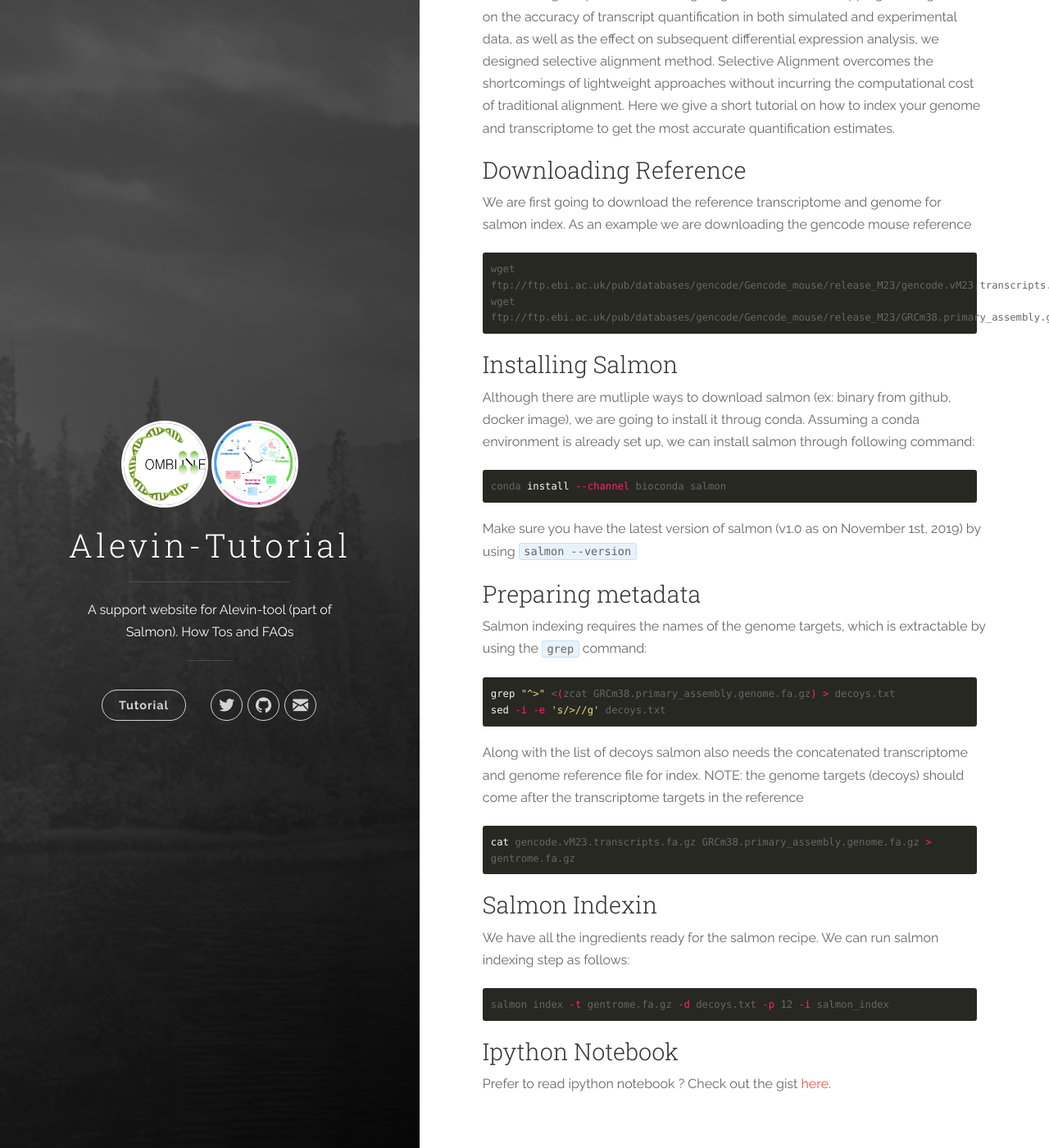
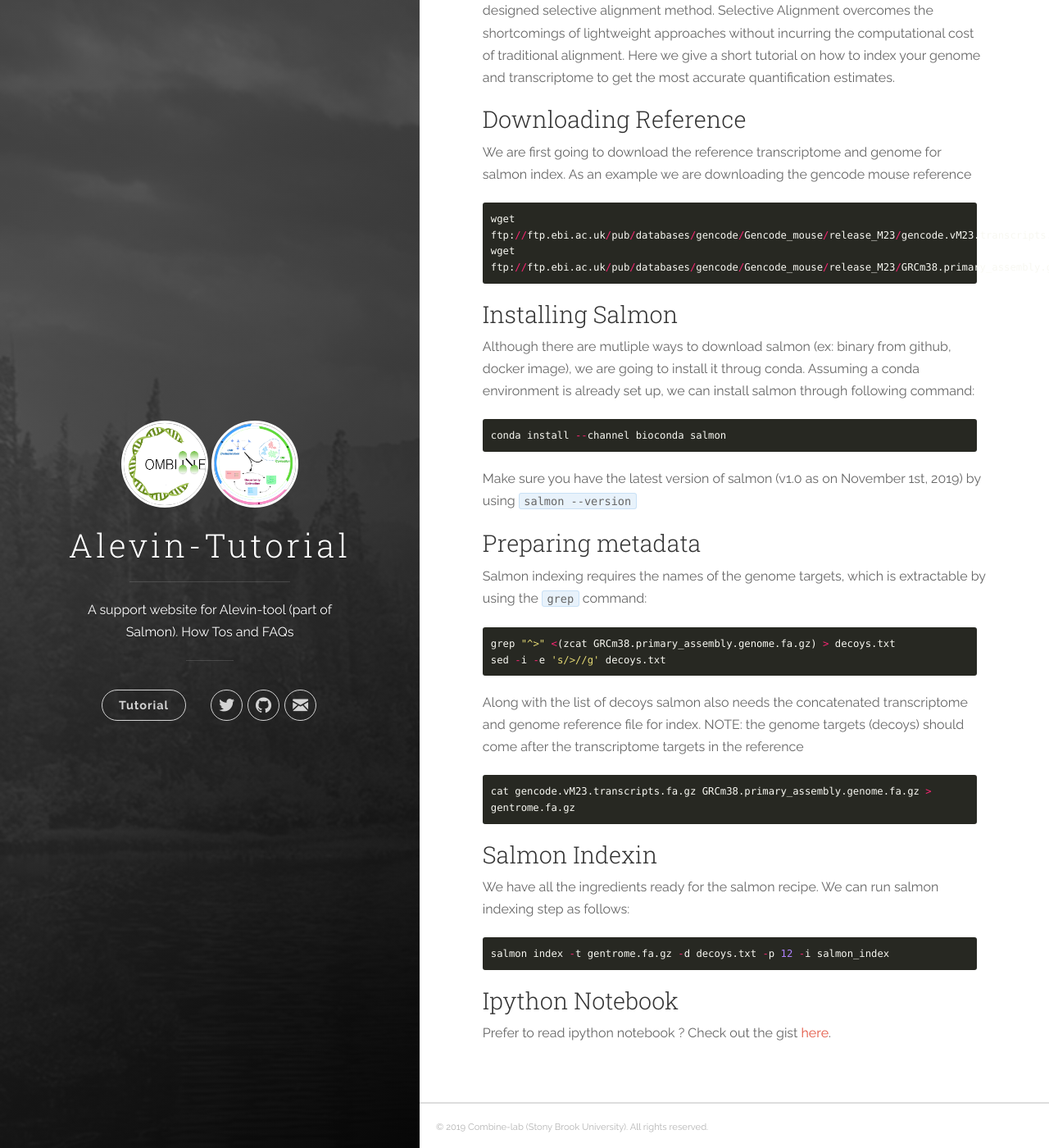
Before and after one commit to COMBINE-lab/alevin-tutorial, a Jekyll site: the page built from docs/_posts/2019-30-10-selective-alignment.md, in a window 1280 px wide and 1400 px high, scrolled down 383 px. Shown: the whole window at 82% size. Built offline with Jekyll 4.4.1, drawn with Linux system fonts in a browser that asks for light colours; some of the changed text lies outside the part shown.

Commit message:
Update 2019-30-10-selective-alignment.md

````diff
--- a/docs/_posts/2019-30-10-selective-alignment.md
+++ b/docs/_posts/2019-30-10-selective-alignment.md
@@ -1,5 +1,5 @@
 ---
-title:  "Selective Alignment Gentrome Indexing"
+title:  "Selective Alignment"
 date:   2019-10-30 15:04:23
 categories: [tutorial]
 tags: [selective-alignment]
@@ -13,7 +13,7 @@
 
 We are first going to download the reference transcriptome and genome for salmon index. As an example we are downloading the gencode mouse reference
 
-```bash
+```python
 wget ftp://ftp.ebi.ac.uk/pub/databases/gencode/Gencode_mouse/release_M23/gencode.vM23.transcripts.fa.gz
 wget ftp://ftp.ebi.ac.uk/pub/databases/gencode/Gencode_mouse/release_M23/GRCm38.primary_assembly.genome.fa.gz
 ```
@@ -22,7 +22,7 @@
 
 Although there are mutliple ways to download salmon (ex: binary from github, docker image), we are going to install it throug conda. Assuming a conda environment is already set up, we can install salmon through following command:
 
-```bash
+```python
 conda install --channel bioconda salmon
 ```
 
@@ -32,7 +32,7 @@
 
 Salmon indexing requires the names of the genome targets, which is extractable by using the `grep` command:
 
-```bash
+```python
 grep "^>" <(zcat GRCm38.primary_assembly.genome.fa.gz) > decoys.txt
 sed -i -e 's/>//g' decoys.txt
 ```
@@ -40,7 +40,7 @@
 Along with the list of decoys salmon also needs the concatenated transcriptome and genome reference file for index.
 NOTE: the genome targets (decoys) should come after the transcriptome targets in the reference
 
-```bash
+```python
 cat gencode.vM23.transcripts.fa.gz GRCm38.primary_assembly.genome.fa.gz > gentrome.fa.gz
 ```
 
@@ -48,10 +48,10 @@
 
 We have all the ingredients ready for the salmon recipe. We can run salmon indexing step as follows:
 
-```bash
+```python
 salmon index -t gentrome.fa.gz -d decoys.txt -p 12 -i salmon_index
 ```
 
 ### Ipython Notebook
 Prefer to read ipython notebook ?
-Check out the gist [here](https://gist.github.com/k3yavi/c501705ed2d29b12b0d10cf78b3ed001).
+Check out the gist [here](https://gist.github.com/k3yavi/a486647c35158a8296cec543ed9b526f).
````
